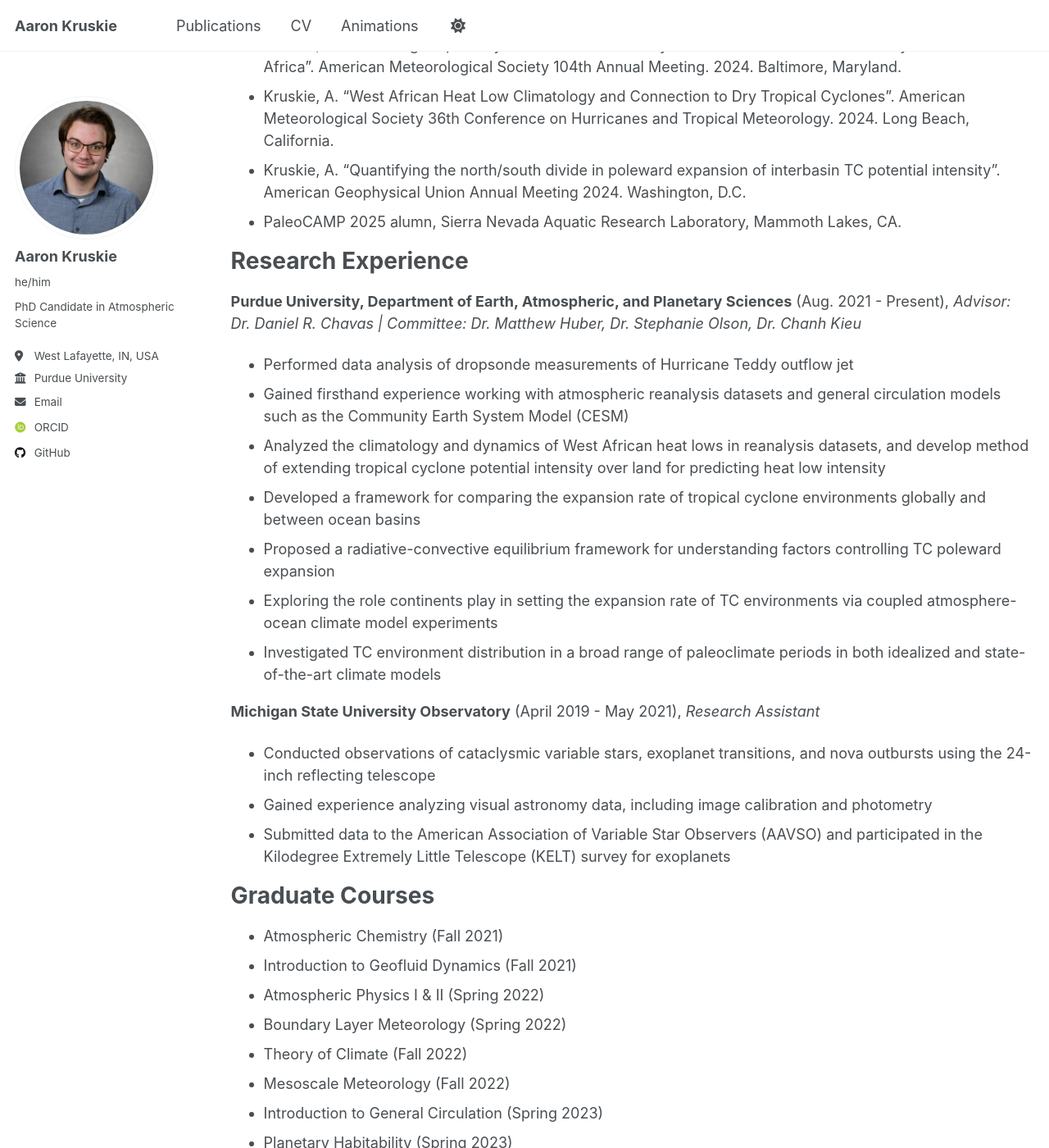
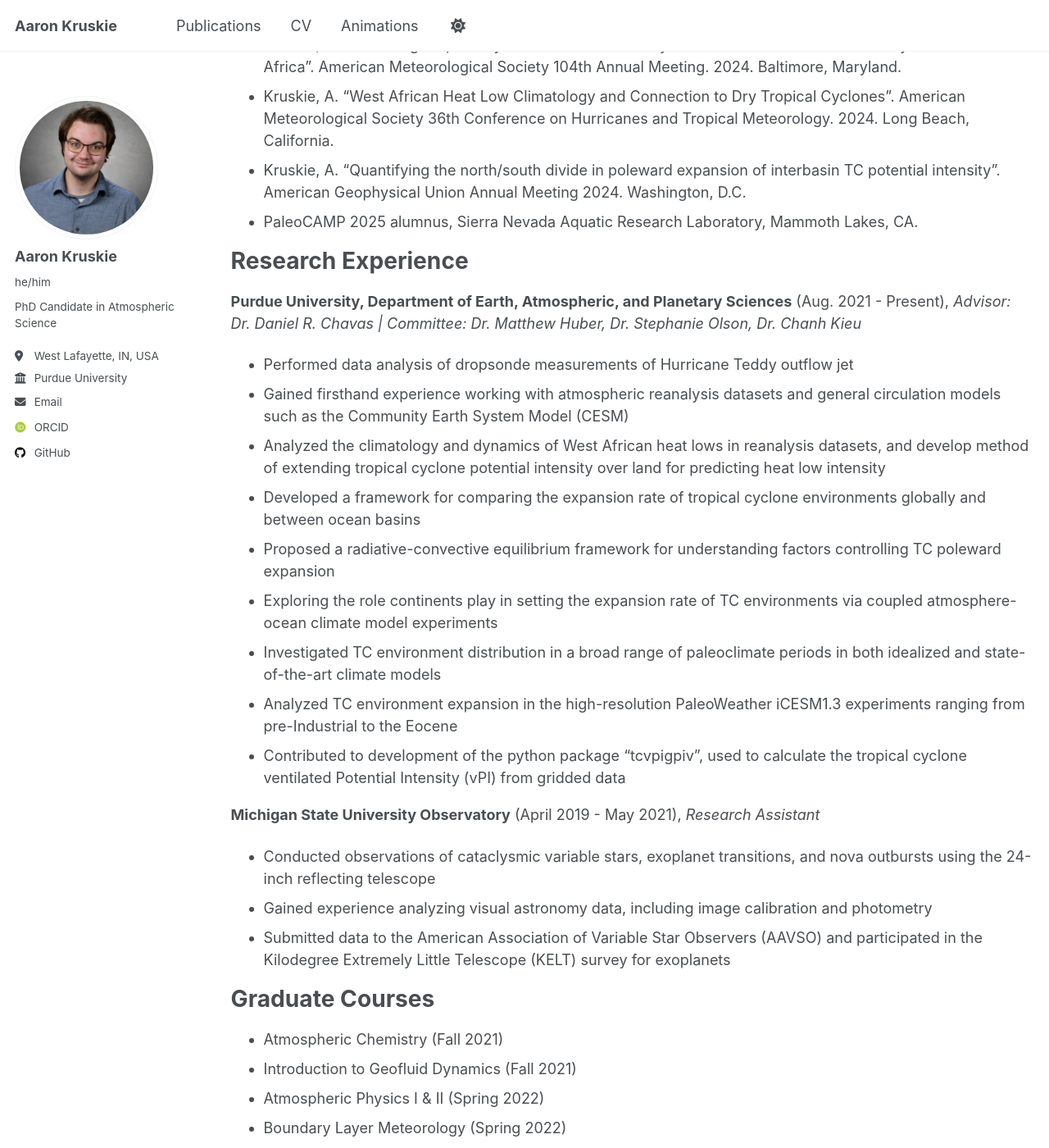
Before and after one commit to akruskie/akruskie.github.io, a Jekyll site: the page built from _pages/cv.md, in a window 1280 px wide and 1400 px high, scrolled down 802 px. Shown: the whole window at 82% size. Built offline with Jekyll 4.4.1, drawn with Linux system fonts in a browser that asks for light colours; some web fonts are replaced; a script that is not in the unit is left out.

Commit message:
Update cv.md

```diff
--- a/_pages/cv.md
+++ b/_pages/cv.md
@@ -31,7 +31,7 @@ Conferences and Workshops
 * Kruskie, A. “Extending Tropical Cyclone Potential Intensity Over Land to Predict Heat Low Dynamics in West Africa”. American Meteorological Society 104th Annual Meeting. 2024. Baltimore, Maryland.
 * Kruskie, A. “West African Heat Low Climatology and Connection to Dry Tropical Cyclones”. American Meteorological Society 36th Conference on Hurricanes and Tropical Meteorology. 2024. Long Beach, California.
 * Kruskie, A. “Quantifying the north/south divide in poleward expansion of interbasin TC potential intensity”. American Geophysical Union Annual Meeting 2024. Washington, D.C.
-* PaleoCAMP 2025 alumn, Sierra Nevada Aquatic Research Laboratory, Mammoth Lakes, CA.
+* PaleoCAMP 2025 alumnus, Sierra Nevada Aquatic Research Laboratory, Mammoth Lakes, CA.
 
 Research Experience
 ======
@@ -43,6 +43,8 @@ Research Experience
 * Proposed a radiative-convective equilibrium framework for understanding factors controlling TC poleward expansion
 * Exploring the role continents play in setting the expansion rate of TC environments via coupled atmosphere-ocean climate model experiments
 * Investigated TC environment distribution in a broad range of paleoclimate periods in both idealized and state-of-the-art climate models
+* Analyzed TC environment expansion in the high-resolution PaleoWeather iCESM1.3 experiments ranging from pre-Industrial to the Eocene
+* Contributed to development of the python package “tcvpigpiv”, used to calculate the tropical cyclone ventilated Potential Intensity (vPI) from gridded data
 
 
 **Michigan State University Observatory** (April 2019 - May 2021), _Research Assistant_
```
